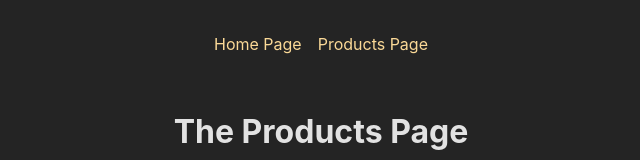
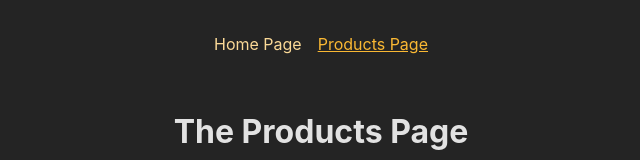
Before and after one commit to bbogomilov1/spa--react, a React (Create React App) app: page /products in a window 1280 px wide. Shown: the top 160 px of the page, without its empty margins (319-959 px from the left). Built offline with nearby package versions, Linux system fonts and the light colour scheme.

Commit message:
adding NavLink

```diff
--- a/src/App.js
+++ b/src/App.js
@@ -3,6 +3,7 @@ import { createRoutesFromElements } from "react-router-dom/dist";
 import HomePage from "./pages/Home";
 import ProductsPage from "./pages/Products";
 import RootLayout from "./pages/Root";
+import ErrorPage from "./pages/Error";
 
 const routeChildren = [
   <Route path="/" element={<HomePage />} />,
@@ -10,7 +11,7 @@ const routeChildren = [
 ];
 
 const routeDefinitions = createRoutesFromElements(
-  <Route>
+  <Route errorElement={<ErrorPage />}>
     <Route path="/" element={<RootLayout />} children={routeChildren} />
   </Route>
 );
--- a/src/components/MainNavigation.js
+++ b/src/components/MainNavigation.js
@@ -1,4 +1,4 @@
-import { Link } from "react-router-dom";
+import { NavLink } from "react-router-dom";
 
 import styles from "./MainNavigation.module.css";
 
@@ -8,10 +8,25 @@ const MainNavigation = () => {
       <nav>
         <ul className={styles.list}>
           <li>
-            <Link to="/">Home Page</Link>
+            <NavLink
+              to="/"
+              className={({ isActive }) =>
+                isActive ? styles.active : undefined
+              }
+              end
+            >
+              Home Page
+            </NavLink>
           </li>
           <li>
-            <Link to="/products">Products Page</Link>
+            <NavLink
+              to="/products"
+              className={({ isActive }) =>
+                isActive ? styles.active : undefined
+              }
+            >
+              Products Page
+            </NavLink>
           </li>
         </ul>
       </nav>
--- a/src/index.css
+++ b/src/index.css
@@ -48,3 +48,8 @@ ul {
   margin: 0;
   padding: 0;
 }
+
+main {
+  margin: 2rem auto;
+  text-align: center;
+}
--- /dev/null
+++ b/src/pages/Error.js
@@ -0,0 +1,15 @@
+import RootLayout from "./Root";
+
+const ErrorPage = () => {
+  return (
+    <>
+      <RootLayout />
+      <main>
+        <h1>An error occured!</h1>
+        <p>Could not find this page!</p>
+      </main>
+    </>
+  );
+};
+
+export default ErrorPage;
--- a/src/pages/Root.js
+++ b/src/pages/Root.js
@@ -1,13 +1,11 @@
 import { Outlet } from "react-router-dom/dist";
 import MainNavigation from "../components/MainNavigation";
-
-import styles from "./Root.module.css";
 
 const RootLayout = () => {
   return (
     <>
       <MainNavigation />
-      <main className={styles.content}>
+      <main>
         <Outlet />
       </main>
     </>
--- a/src/pages/Root.module.css
+++ /dev/null
@@ -1,4 +0,0 @@
-.content {
-  margin: 2rem auto;
-  text-align: center;
-}
```
